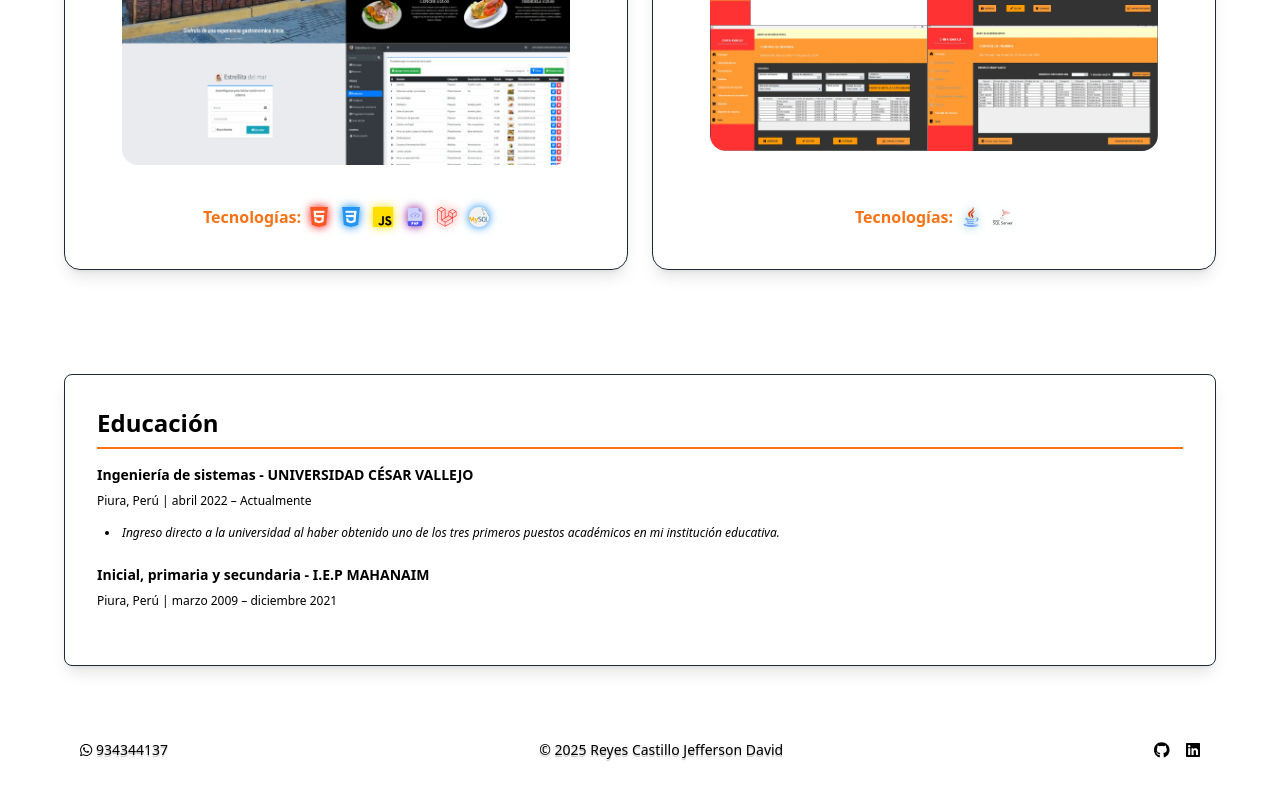
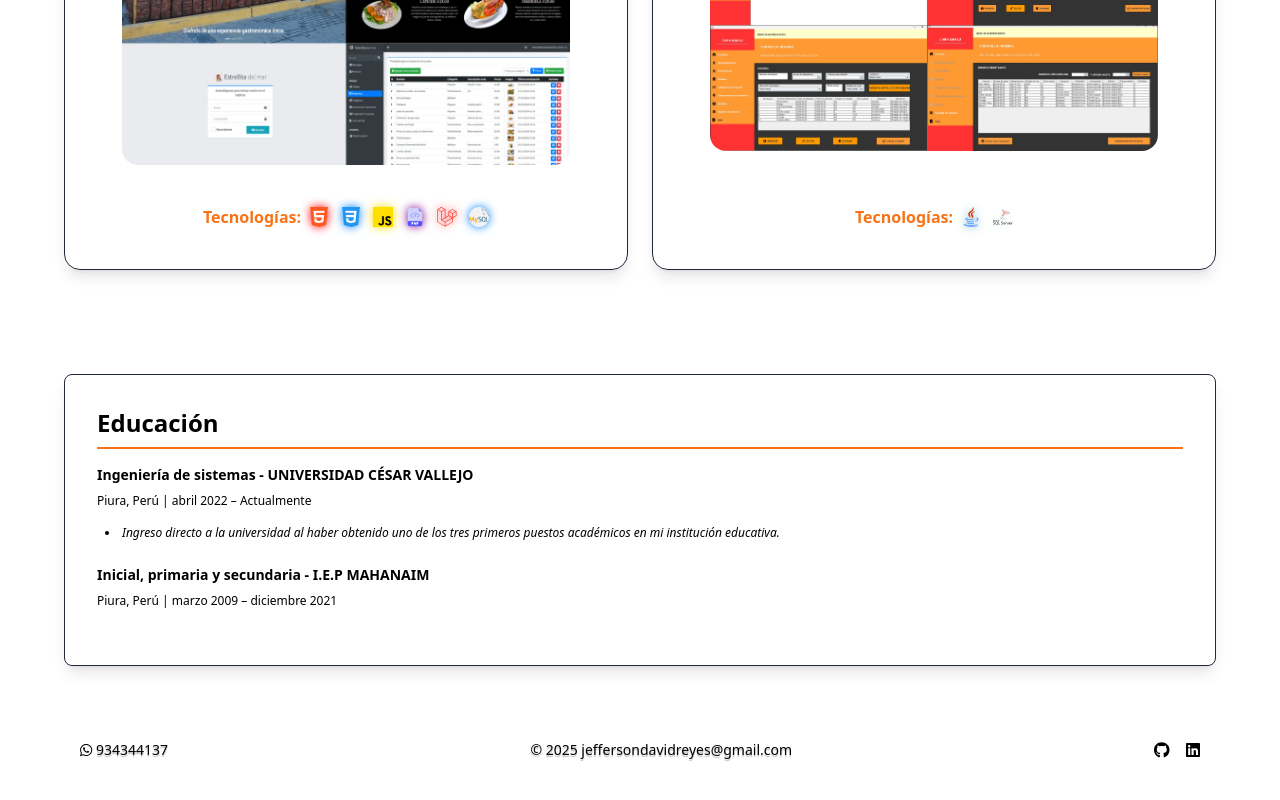
Before and after one commit to Jefferson-David-Reyes-Castillo/jefferson-reyes-portafolio, a React (Vite) app: page / in a window 1280 px wide. Shown: the part 1106-1906 px from the top of the page. Built offline with nearby package versions, Linux system fonts and the light colour scheme.

Commit message:
Mejoras en el pie de página y ajustes en la dirección de movimiento de partículas

```diff
--- a/src/assets/components/Footer.jsx
+++ b/src/assets/components/Footer.jsx
@@ -1,35 +1,32 @@
 import { FontAwesomeIcon } from "@fortawesome/react-fontawesome";
-import { faGithub, faLinkedin, faWhatsapp} from "@fortawesome/free-brands-svg-icons";
+import {
+  faGithub,
+  faLinkedin,
+  faWhatsapp,
+} from "@fortawesome/free-brands-svg-icons";
 
 export function Footer() {
   return (
     <>
-
       <footer className='my-2 mt-7 mx-6 md:mx-20 lg:mx-14 xl:mx-16 2xl:mx-20'>
         <div className='w-full max-w-screen-xl p-4 md:py-8 dark:text-gray-400'>
           <div className='flex items-center justify-between'>
             <a
-              title="Número de celular"
+              title='Número de celular'
               href='https://wa.link/qdxixj'
               target='_blank'
               className='[text-shadow:_0_2px_1px_rgb(0_0_0_/_25%)] text-[0.6rem] sm:text-sm hover:text-slate-800 dark:hover:text-slate-200 duration-300'
             >
-              <FontAwesomeIcon icon={faWhatsapp} /> {" "}
-              934344137
+              <FontAwesomeIcon icon={faWhatsapp} /> 934344137
             </a>
 
-            <span className='text-[0.6rem] text-center'>
-              <a
-                href='#Presentation'
-                className='[text-shadow:_0_2px_1px_rgb(0_0_0_/_25%)] sm:text-sm hover:text-slate-800 dark:hover:text-slate-200 duration-300'
-              >
-                © 2025 Reyes Castillo Jefferson David
-              </a>
+            <span className='[text-shadow:_0_2px_1px_rgb(0_0_0_/_25%)] text-[0.6rem] text-center sm:text-sm hover:text-slate-800 dark:hover:text-slate-200 duration-300'>
+              © 2025 jeffersondavidreyes@gmail.com
             </span>
 
             <div className='flex gap-4 content-center text-[0.9rem] sm:text-base'>
               <a
-                title="GitHub"
+                title='GitHub'
                 target='_blank'
                 href='https://github.com/Jefferson-David-Reyes-Castillo'
                 className='hover:text-slate-800 dark:hover:text-slate-200 duration-300'
@@ -37,7 +34,7 @@ export function Footer() {
                 <FontAwesomeIcon icon={faGithub} />
               </a>
               <a
-                title="Linkedin"
+                title='Linkedin'
                 target='_blank'
                 href='https://www.linkedin.com/in/jeffersonreyes05/'
                 className='hover:text-slate-800 dark:hover:text-slate-200 duration-300'
--- a/src/assets/components/Particles.jsx
+++ b/src/assets/components/Particles.jsx
@@ -76,7 +76,9 @@ export const ParticlesComponent = () => {
         },
         move: {
           enable: true,
-          direction: "top",
+          direction: "none",
+          random: true,
+          straight: false,
           speed: 0.5,
           straight: true,
         },
```
